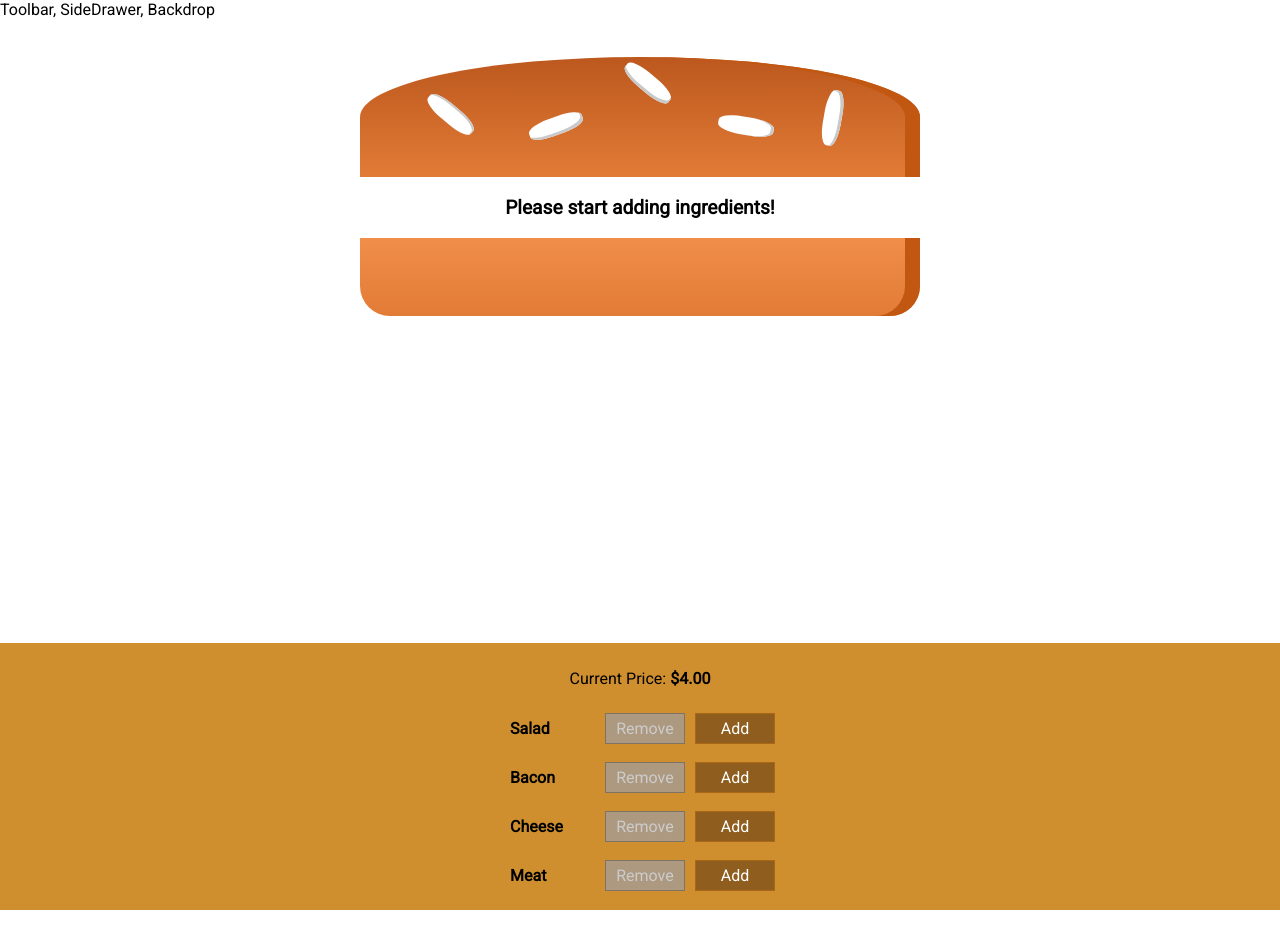
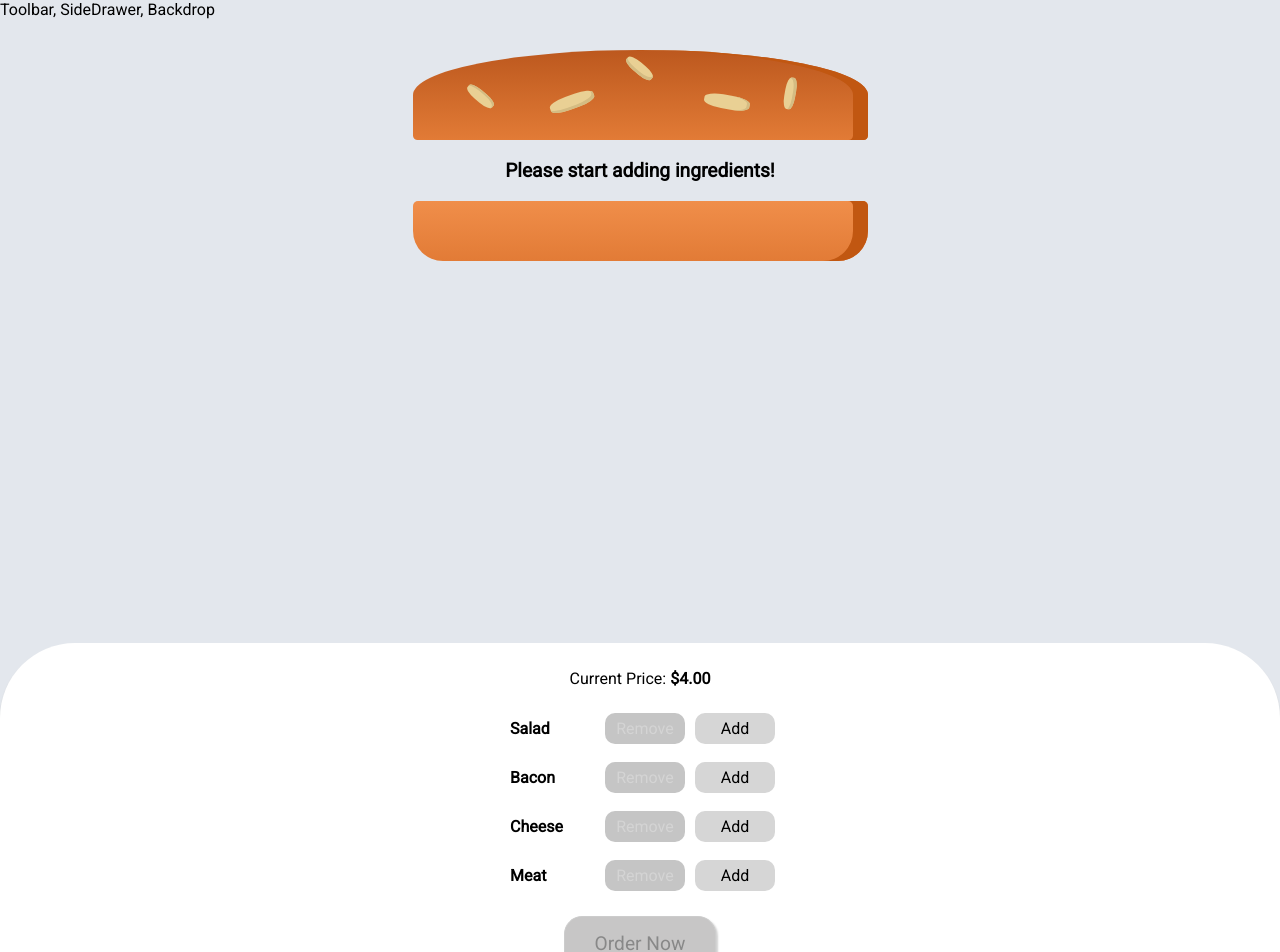
Before and after one commit to orizabal/Dream-Burger, a React (Create React App) app in the folder burger-builder/: page / in a window 1280 px wide. Shown: the top 952 px of the page. Before the commit the page ends 910 px from the top, so only its background shows below. Built offline with nearby package versions, Linux system fonts and the light colour scheme.

Commit message:
Update the design

```diff
--- a/burger-builder/src/components/Burger/BuildControls/BuildControl.module.css
+++ b/burger-builder/src/components/Burger/BuildControls/BuildControl.module.css
@@ -11,21 +11,22 @@
     padding: 5px;
     margin: 0 5px;
     width: 80px;
-    border: 1px solid #AA6817;
+    border: 1px solid rgba(170, 170, 170, 0);
     cursor: pointer;
     outline: none;
+    border-radius: 10px;
 }
 
 .BuildControl button:disabled {
-    background-color: #AC9980;
-    border: 1px solid #7E7365;
-    color: #ccc;
+    background-color: rgb(197, 197, 197);
+    border: 1px solid rgb(197, 197, 197, 0);
+    color: rgb(212, 212, 212);
     cursor: default;
 }
 
 .BuildControl button:hover:disabled {
-    background-color: #AC9980;
-    color: #ccc;
+    background-color: rgb(197, 197, 197);
+    color: rgb(212, 212, 212);
     cursor: not-allowed;
 }
 
@@ -36,21 +37,21 @@
 }
 
 .BuildControl .Less {
-    background-color: #D39952;
-    color: white;
+    background-color: rgb(214, 214, 214);
+    color: black;
 }
 
 .BuildControl .More {
-    background-color: #8F5E1E;
-    color: white;
+    background-color: rgba(214, 214, 214);
+    color: black;
 }
 
 .BuildControl .Less:hover, .BuildControl .Less:active {
-    background-color: #DAA972;
+    background-color: #f03f51;
     color: white;
 }
 
 .BuildControl .More:hover,.BuildControl .More:active {
-    background-color: #99703F;
+    background-color: #f03f51;
     color: white;
 }
--- a/burger-builder/src/components/Burger/BuildControls/BuildControls.js
+++ b/burger-builder/src/components/Burger/BuildControls/BuildControls.js
@@ -20,6 +20,9 @@ const buildControls = (props) => (
                 removed={() => props.ingredientRemoved(ctrl.type)}
                 disabled={props.disabled[ctrl.type]} />
         ))}
+        <button
+            className={classes.OrderButton}
+            disabled={!props.purchasable}>Order Now</button>
     </div>
 );
 
--- a/burger-builder/src/components/Burger/BuildControls/BuildControls.module.css
+++ b/burger-builder/src/components/Burger/BuildControls/BuildControls.module.css
@@ -1,10 +1,56 @@
 .BuildControls {
     width: 100%;
-    background-color: #CF8F2E;
+    background-color: white;
     display: flex;
     flex-flow: column;
     align-items: center;
     box-shadow: 0 2px 2px #ccc;
     margin: auto;
     padding: 10px 0;
+    border-radius: 75px 75px 0 0;
 }
+
+
+.OrderButton {
+    background-color: #f01a31;
+    outline: none;
+    cursor: pointer;
+    border: 1px solid rgba(1, 1, 1, 0);
+    color: white;
+    font-family: inherit;
+    font-size: 1.2em;
+    padding: 15px 30px;
+    box-shadow: 2px 2px 2px #d1d1d1;
+    margin: 2vh 0 2vh;
+    border-radius: 18px;
+}
+
+.OrderButton:hover, .OrderButton:active {
+    background-color: rgb(240, 240, 240);
+    border: 1px solid rgba(1, 1, 1, 0);
+    color: #f01a31;
+    font-weight: 700;
+}
+
+.OrderButton:disabled {
+    background-color: #C7C6C6;
+    cursor: not-allowed;
+    border: 1px solid #ccc;
+    color: #888888;
+}
+
+.OrderButton:not(:disabled) {
+    animation: enable 0.3s linear;
+}
+
+@keyframes enable {
+    0% {
+        transform: scale(1);
+    }
+    60% {
+        transform: scale(1.1);
+    }
+    100% {
+        transform: scale(1);
+    }
+}
--- a/burger-builder/src/components/Burger/Burger.module.css
+++ b/burger-builder/src/components/Burger/Burger.module.css
@@ -1,7 +1,7 @@
 .Burger {
-    width: 100%;
+    width: 30vw;
     margin: auto;
-    height: 250px;
+    height: 30vh;
     overflow: scroll;
     text-align: center;
     font-weight: bold;
--- a/burger-builder/src/components/Burger/BurgerIngredient/BurgerIngredient.module.css
+++ b/burger-builder/src/components/Burger/BurgerIngredient/BurgerIngredient.module.css
@@ -1,19 +1,19 @@
 .BreadBottom {
-    height: 13%;
-    width: 80%;
+    height: 10%;
+    width: 65%;
     background: linear-gradient(#F08E4A, #e27b36);
-    border-radius: 0 0 30px 30px;
+    border-radius: 5px 5px 30px 30px;
     box-shadow: inset -15px 0 #c15711;
-    margin: 2% auto;
+    margin: 1% auto;
 }
 
 .BreadTop {
-    height: 20%;
-    width: 80%;
+    height: 15%;
+    width: 65%;
     background: linear-gradient(#bc581e, #e27b36);
-    border-radius: 50% 50% 0 0;
+    border-radius: 55% 55% 5px 5px;
     box-shadow: inset -15px 0 #c15711;
-    margin: 2% auto;
+    margin: 1% auto;
     position: relative;
 }
 
@@ -21,93 +21,94 @@
     width: 10%;
     height: 15%;
     position: absolute;
-    background-color: white;
+    background-color: #e9d094;
     left: 30%;
     top: 50%;
     border-radius: 40%;
     transform: rotate(-20deg);
-    box-shadow: inset -2px -3px #c9c9c9;
+    box-shadow: inset -2px -3px #d4bc83;
 }
 
 .Seeds1:after {
     content: "";
-    width: 100%;
-    height: 100%;
+    width: 70%;
+    height: 80%;
     position: absolute;
-    background-color: white;
+    background-color: #e9d094;
     left: -170%;
     top: -260%;
     border-radius: 40%;
     transform: rotate(60deg);
-    box-shadow: inset -1px 2px #c9c9c9;
+    box-shadow: inset -1px 2px #d4bc83;
   }
 
 .Seeds1:before {
     content: "";
-    width: 100%;
-    height: 100%;
+    width: 70%;
+    height: 80%;
     position: absolute;
-    background-color: white;
+    background-color: #e9d094;
     left: 180%;
     top: -50%;
     border-radius: 40%;
     transform: rotate(60deg);
-    box-shadow: inset -1px -3px #c9c9c9;
+    box-shadow: inset -1px -3px #d4bc83;
   }
 
   .Seeds2 {
     width: 10%;
     height: 15%;
     position: absolute;
-    background-color: white;
+    background-color: #e9d094;
     left: 64%;
     top: 50%;
     border-radius: 40%;
     transform: rotate(10deg);
-    box-shadow: inset -3px 0 #c9c9c9;
+    box-shadow: inset -3px 0 #d4bc83;
   }
 
   .Seeds2:before {
     content: "";
-    width: 100%;
-    height: 100%;
+    width: 70%;
+    height: 80%;
     position: absolute;
-    background-color: white;
+    background-color: #e9d094;
     left: 150%;
     top: -130%;
     border-radius: 40%;
     transform: rotate(90deg);
-    box-shadow: inset 1px 3px #c9c9c9;
+    box-shadow: inset 1px 3px #d4bc83;
   }
 
 
 .Meat {
-    width: 80%;
+    width: 65%;
     height: 8%;
     background: linear-gradient(#7f3608, #702e05);
-    margin: 2% auto;
-    border-radius: 15px;
+    margin: 1% auto;
+    border-radius: 10px;
 }
 
 .Cheese {
-    width: 90%;
-    height: 4.5%;
-    margin: 2% auto;
+    width: 65%;
+    height: 2.5%;
+    margin: 1% auto;
     background: linear-gradient(#f4d004, #d6bb22);
-    border-radius: 20px;
+    border-radius: 3px;
 }
 
 .Salad {
-    width: 85%;
-    height: 7%;
-    margin: 2% auto;
+    width: 68%;
+    height: 5%;
+    margin: 1% auto;
     background: linear-gradient(#228c1d, #91ce50);
     border-radius: 20px;
 }
 
 .Bacon {
-    width: 80%;
+    width: 65%;
     height: 3%;
     background: linear-gradient(#bf3813, #c45e38);
-    margin: 2% auto;
+    margin: 1% auto;
+    border-radius: 3px;
 }
--- a/burger-builder/src/containers/BurgerBuilder/BurgerBuilder.js
+++ b/burger-builder/src/containers/BurgerBuilder/BurgerBuilder.js
@@ -18,7 +18,21 @@ class BurgerBuilder extends Component {
             cheese: 0,
             meat: 0
         },
-        totalPrice: 4
+        totalPrice: 4,
+        purchasable: false
+    }
+
+    updatePurchaseState() {
+        const ingredients = {
+            ...this.state.ingredients
+        };
+        const sum = Object.keys(ingredients)
+        .map(igKey => {
+            return ingredients[igKey]
+        }).reduce((sum, el) => {
+            return sum + el;
+        }, 0)
+        this.setState({purchasable: sum > 0})
     }
 
     addIngredientHandler = (type) => {
@@ -35,6 +49,8 @@ class BurgerBuilder extends Component {
             totalPrice: newPrice,
             ingredients: updatedIngredients
         })
+
+        this.updatePurchaseState();
     }
 
     removeIngredientHandler = (type) => {
@@ -54,6 +70,7 @@ class BurgerBuilder extends Component {
             totalPrice: newPrice,
             ingredients: updatedIngredients
         })
+        this.updatePurchaseState();
     }
 
     render() {
@@ -70,6 +87,7 @@ class BurgerBuilder extends Component {
                     ingredientAdded={this.addIngredientHandler}
                     ingredientRemoved={this.removeIngredientHandler}
                     disabled={disabledInfo}
+                    purchasable={this.state.purchasable}
                     price={this.state.totalPrice} />
             </Auxiliary>
         );
--- a/burger-builder/src/index.css
+++ b/burger-builder/src/index.css
@@ -1,4 +1,5 @@
 body {
   margin: 0;
   font-family: 'Roboto';
+  background-color: #e3e7ed;
 }
```
